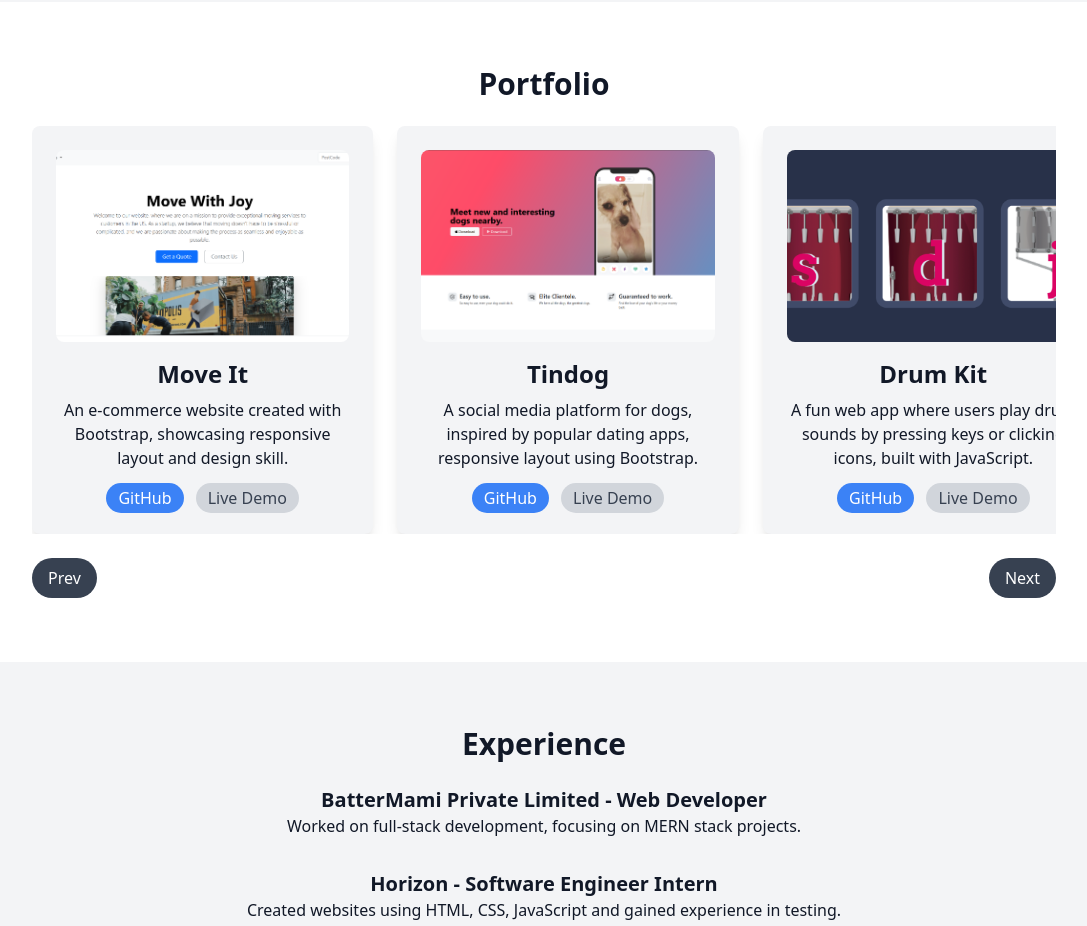
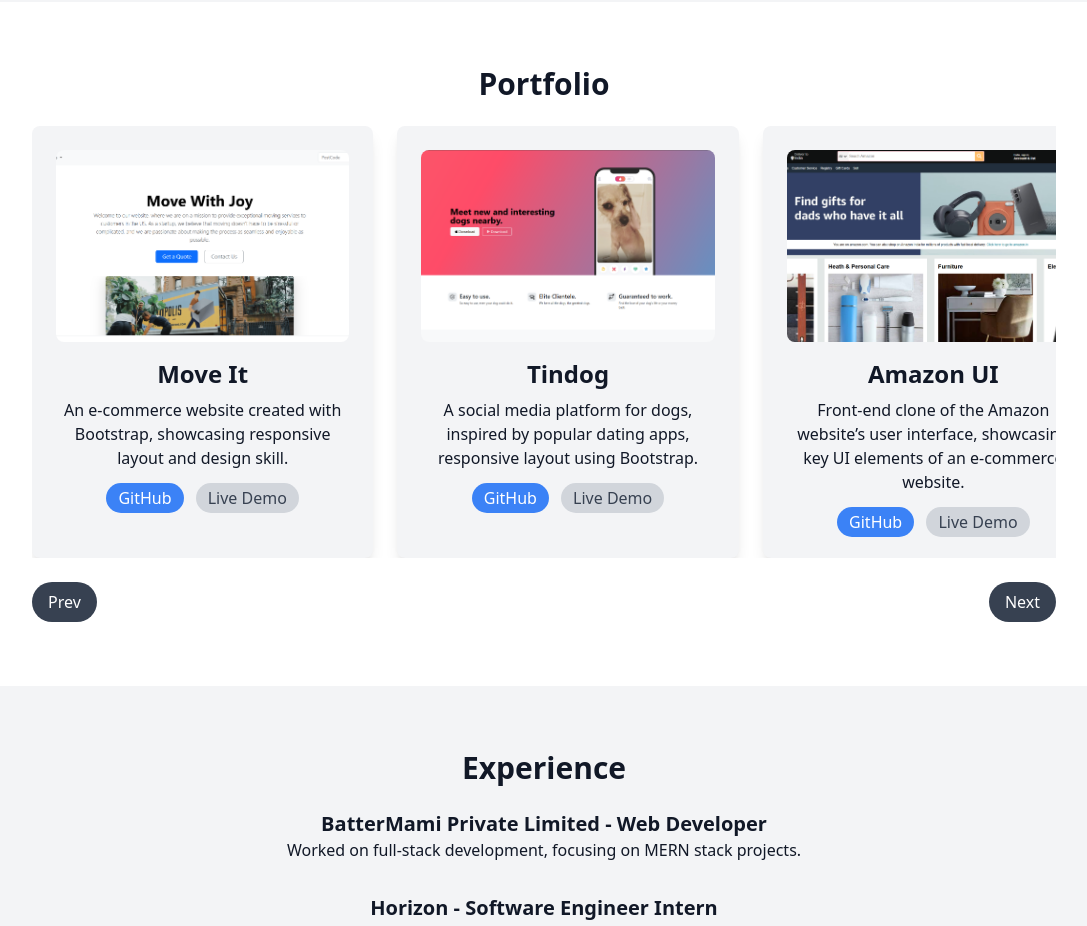
Before and after one commit to gaganProgramming/portfolio-website, a plain HTML site: page index.html in a window 1280 px wide. Shown: the part 1100-2026 px from the top of the page, without its empty margins (96-1183 px from the left). Drawn offline with nearby package versions, Linux system fonts and the light colour scheme.

Commit message:
amazon projects

```diff
--- a/index.html
+++ b/index.html
@@ -132,6 +132,18 @@
           </div>
         </div>
 
+
+        <div class="bg-gray-100 p-6 rounded-lg shadow-lg w-full sm:w-1/2 md:w-1/3 flex-shrink-0">
+          <img src="./Amazon.png" alt="Drum Kit" class="w-full h-48 object-cover rounded-lg mb-4">
+          <h5 class="text-2xl font-semibold mb-2">Amazon UI</h5>
+          <p class="mb-4">Front-end clone of the Amazon website’s user interface, showcasing key UI elements of an e-commerce website.</p>
+          <div>
+            <a href="https://github.com/gaganProgramming/Amazon-UI-Clone" class="bg-blue-500 text-white px-3 py-1 rounded-full mr-2" target="_blank">GitHub</a>
+            <a href="https://gaganprogramming.github.io/Amazon-UI-Clone/" class="bg-gray-300 text-gray-700 px-3 py-1 rounded-full" target="_blank">Live Demo</a>
+          </div>
+        </div>
+
+
         <!-- Card 3: Drum Kit -->
         <div class="bg-gray-100 p-6 rounded-lg shadow-lg w-full sm:w-1/2 md:w-1/3 flex-shrink-0">
           <img src="./drumkit.png" alt="Drum Kit" class="w-full h-48 object-cover rounded-lg mb-4">
@@ -143,11 +155,12 @@
           </div>
         </div>
 
+
         <!-- Card 4: Todo List -->
         <div class="bg-gray-100 p-6 rounded-lg shadow-lg w-full sm:w-1/2 md:w-1/3 flex-shrink-0">
           <img src="./todo.png" alt="Todo List" class="w-full h-48 object-cover rounded-lg mb-4">
           <h5 class="text-2xl font-semibold mb-2">Todo List</h5>
-          <p class="mb-4">An interactive React-based app for adding and removing tasks with ease.</p>
+          <p class="mb-4">A simple, interactive To-Do List app, React-based app for adding and removing tasks with ease.</p>
           <div>
             <a href="https://github.com/gaganProgramming/toDoList" class="bg-blue-500 text-white px-3 py-1 rounded-full mr-2" target="_blank">GitHub</a>
             <a href="https://gaganprogramming.github.io/toDoList/" class="bg-gray-300 text-gray-700 px-3 py-1 rounded-full" target="_blank">Live Demo</a>
```
Also changed, not shown: Amazon.png (added), dp.png (added), image.png (deleted).
